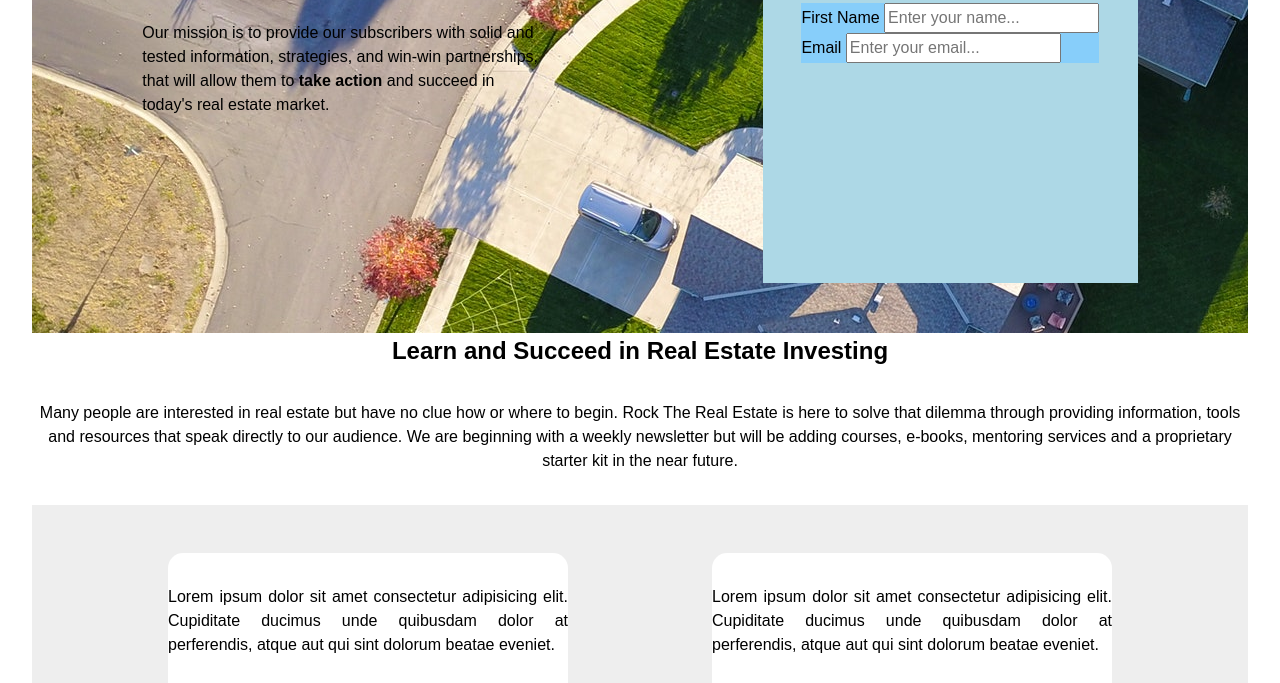
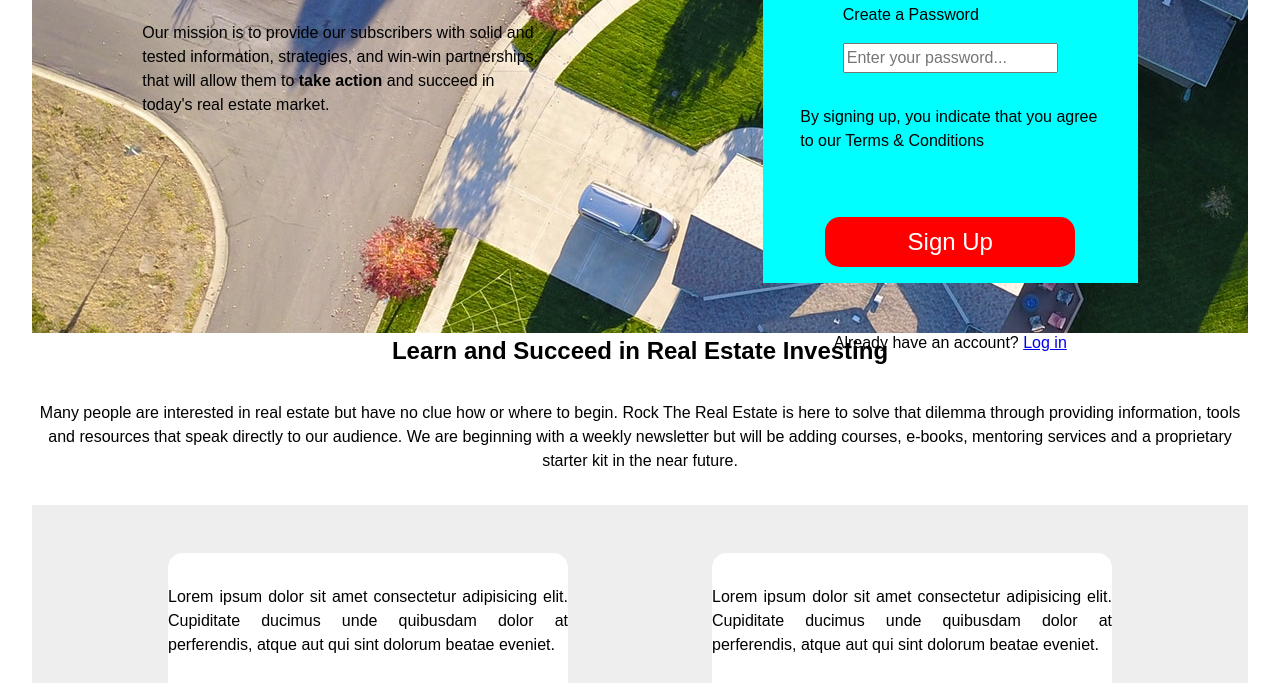
Before and after one commit to kayela-c/rtre-redo, a plain HTML site: page index.html in a window 1280 px wide. Shown: the part 375-1058 px from the top of the page. Drawn offline with Linux system fonts and the light colour scheme.

Commit message:
commit to change

```diff
--- a/index.html
+++ b/index.html
@@ -51,31 +51,70 @@
               today's real estate market.
             </p>
           </div>
-          <div id="hero-form" class="flex">
+
+          <div id="hero-form">
             <div id="signup-form-bg">
-              <form action="">
+              <form action="" id="form-con" class="flex">
                 <div class="form-group">
+
                   <label for="name" id="name-label"
-                    >First Name
+                    >Full Name</label>
+
                     <input
                       name="name"
                       type="text"
                       id="name"
                       placeholder="Enter your name..."
-                      required
-                  /></label>
+                      required/>
+
                 </div>
+
                 <div class="form-group">
                   <label for="email-input" id="email-label"
-                    >Email
+                    >Email</label>
+
                     <input
                       name="email"
                       type="email"
                       id="email-input"
                       placeholder="Enter your email..."
-                      required
-                  /></label>
+                      required/>
+
                 </div>
+
+                <div class="form-group">
+                  <label for="password-input" id="password-label"
+                    >Create a Password</label>
+
+                    <input
+                      name="password"
+                      type="password"
+                      id="password-input"
+                      placeholder="Enter your password..."
+                      required/>
+
+                </div>
+                <div>
+                  <p id="signup-p">By signing up, you indicate that you agree to our Terms & Conditions</p>
+                </div>
+
+                <div class="btn-div">
+
+                  <input
+                  name="signup-button"
+                  type="submit"
+                  id="signup-button-input"
+                  value="Sign Up"
+                  class="btn"
+                  required/>
+
+                </div>
+
+                <div>
+                  <p id="log-in-p">Already have an account? <a class="txt-link" href="#">Log in</a></p>
+                </div>
+
+
               </form>
             </div>
           </div>
--- a/styles.css
+++ b/styles.css
@@ -117,7 +117,7 @@ nav li {
   text-decoration: none;
   font-size: 1.5rem;
   border-radius: 15px;
-  line-height: 2.5;
+  line-height: 2;
   width: 250px;
   margin: 2rem;
 }
@@ -172,13 +172,6 @@ i {
   align-items: center;
 }
 
-/* #hero-overlay {
-  background-color: black;
-  opacity: .4;
-  height: 500px;
-  z-index: 1;
-} */
-
 
 #hero-text {
 max-width: 400px;
@@ -187,18 +180,33 @@ justify-content: center;
 }
 
 #hero-form {
-  background-color: lightblue;
+  background-color: #fff;
   min-width: 375px;
   max-width: 600px;
   height: 500px;
   justify-content: center;
   align-items: center;
 }
+form label {
+  display: block;
+  margin: 1rem 0;
+}
+/* #signup-form-bg {
+  display: flex;
+  justify-content: center;
+} */
 
-#signup-form-bg {
-  background-color: lightskyblue;
+#form-con {
+align-items: center;
+flex-direction: column;
+padding: 2rem 0;
+background-color: aqua;
+height: 500px;
 }
 
+#signup-p {
+  max-width: 300px;
+}
 
 /* Benefits Section */
 #benefits {
```
